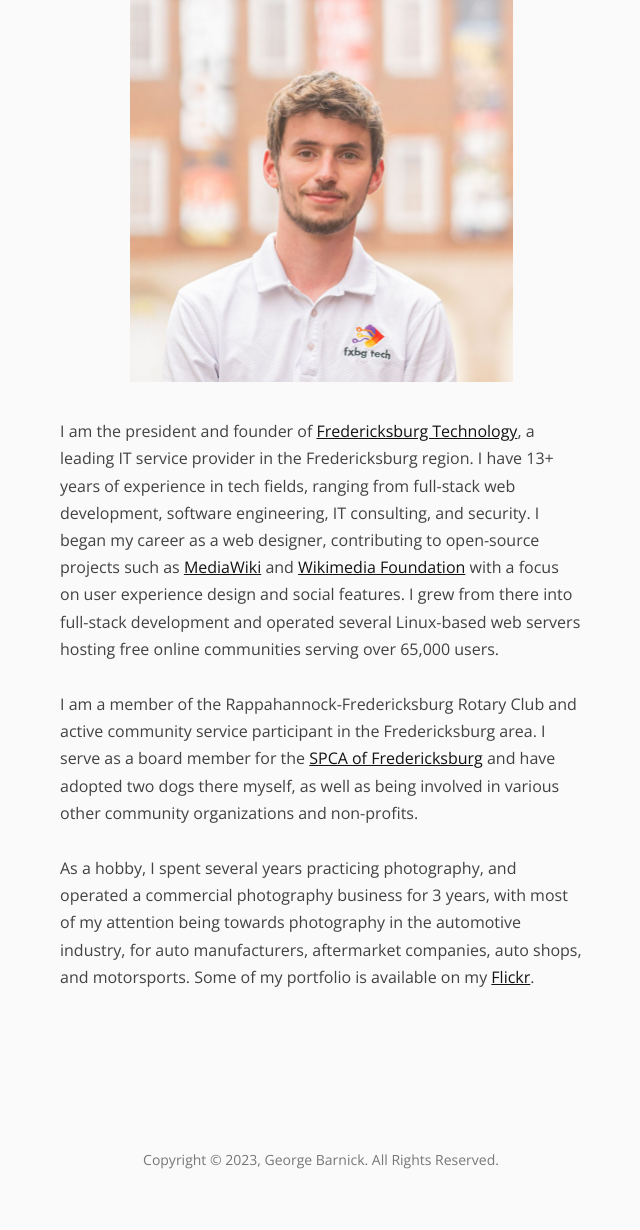
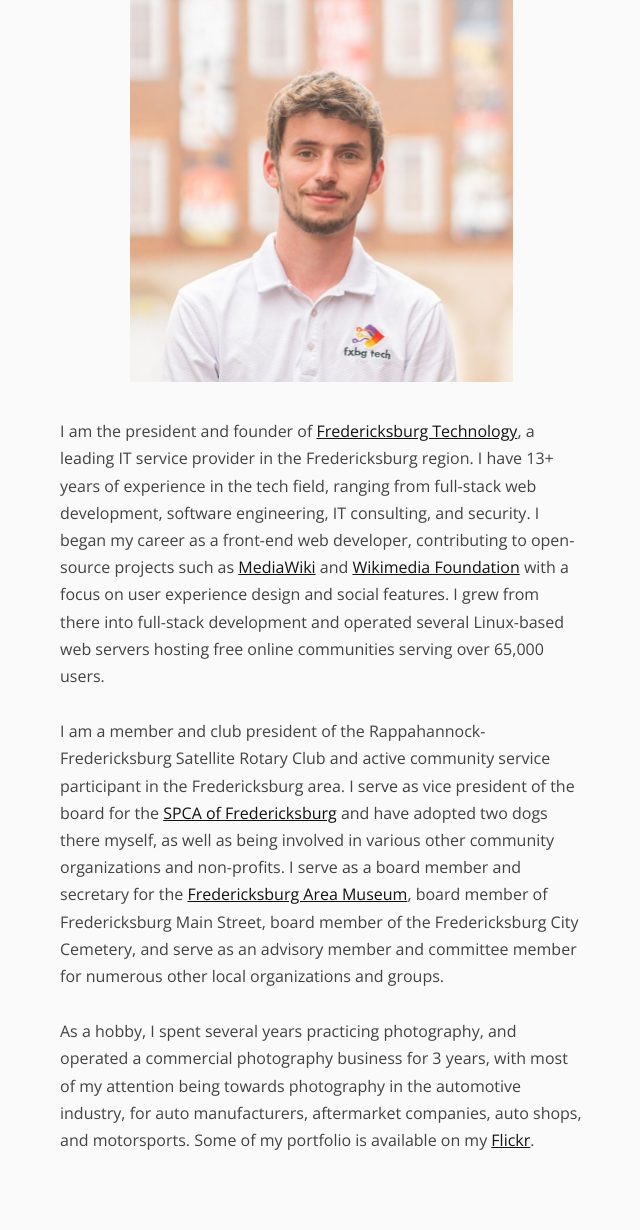
Before and after one commit to georgebarnick/georgebarnick.com, a PHP site: page / in a window 1280 px wide. Shown: the part 224-1454 px from the top of the page, without its empty margins (319-959 px from the left). Before the commit the page ends 1393 px from the top, so only its background shows below. Run offline with PHP 8.4, Linux system fonts and the light colour scheme; some libraries are stand-ins or nearby versions.

Commit message:
Bio updates

```diff
--- a/index.php
+++ b/index.php
@@ -87,10 +87,10 @@
 						        return $interval->format( $differenceFormat );
 						}
 						echo dateDifference( '28 November 2009', date( 'r' ) );
-					?>+ years of experience in tech fields, ranging from full-stack web development, software engineering, IT consulting, and security. I began my career as a web designer, contributing to open-source projects such as <a href="//www.mediawiki.org/wiki/MediaWiki" target="_blank">MediaWiki</a> and <a href="//wikimediafoundation.org/wiki/Home" target="_blank">Wikimedia Foundation</a> with a focus on user experience design and social features. I grew from there into full-stack development and operated several Linux-based web servers hosting free online communities serving over 65,000 users.
+					?>+ years of experience in the tech field, ranging from full-stack web development, software engineering, IT consulting, and security. I began my career as a front-end web developer, contributing to open-source projects such as <a href="//www.mediawiki.org/wiki/MediaWiki" target="_blank">MediaWiki</a> and <a href="//wikimediafoundation.org/wiki/Home" target="_blank">Wikimedia Foundation</a> with a focus on user experience design and social features. I grew from there into full-stack development and operated several Linux-based web servers hosting free online communities serving over 65,000 users.
 				</p>
 				<p>
-					I am a member of the Rappahannock-Fredericksburg Rotary Club and active community service participant in the Fredericksburg area. I serve as a board member for the <a href="https://fredspca.org" target="_blank">SPCA of Fredericksburg</a> and have adopted two dogs there myself, as well as being involved in various other community organizations and non-profits.
+					I am a member and club president of the Rappahannock-Fredericksburg Satellite Rotary Club and active community service participant in the Fredericksburg area. I serve as vice president of the board for the <a href="https://fredspca.org" target="_blank">SPCA of Fredericksburg</a> and have adopted two dogs there myself, as well as being involved in various other community organizations and non-profits. I serve as a board member and secretary for the <a href="https://famva.org" target="_blank">Fredericksburg Area Museum</a>, board member of Fredericksburg Main Street, board member of the Fredericksburg City Cemetery, and serve as an advisory member and committee member for numerous other local organizations and groups.
 				</p>
 				<p>
 					As a hobby, I spent several years practicing photography, and operated a commercial photography business for 3 years, with most of my attention being towards photography in the automotive industry, for auto manufacturers, aftermarket companies, auto shops, and motorsports. Some of my portfolio is available on my <a href="//www.flickr.com/photos/georgebarnick" target="_blank">Flickr</a>.
```
